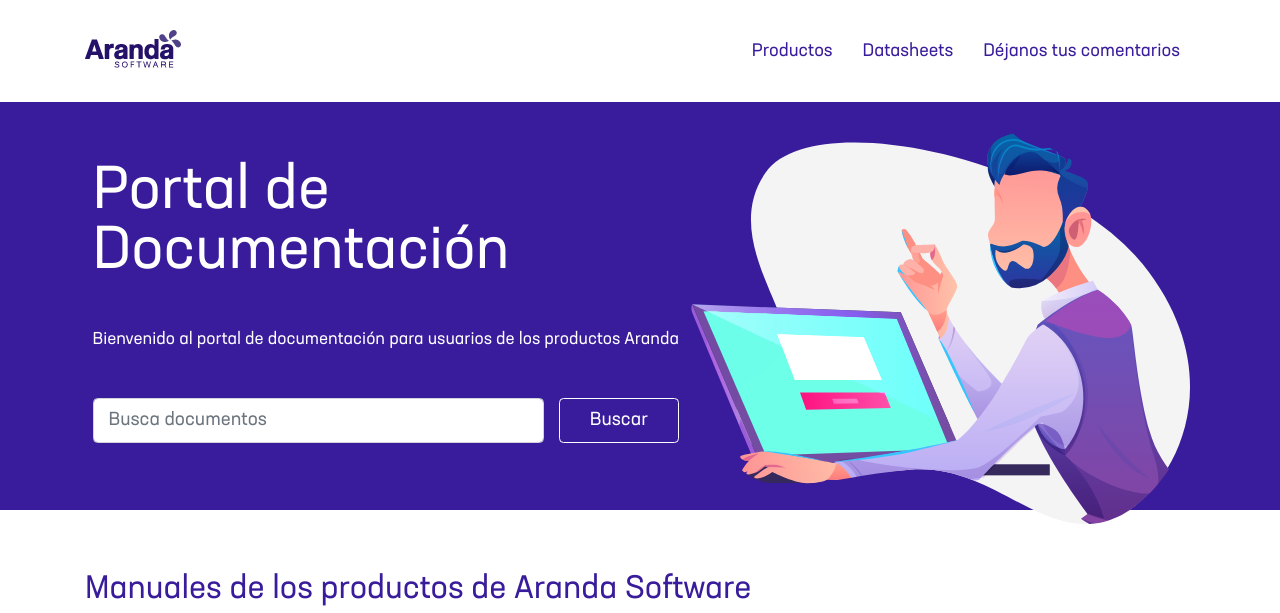
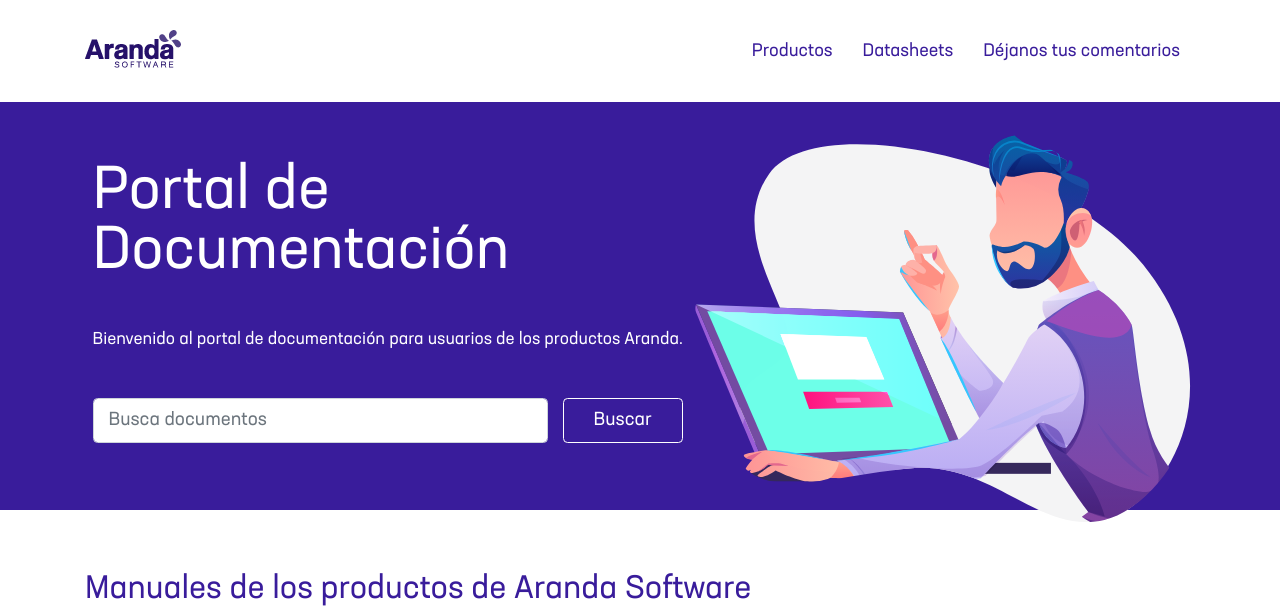
Before and after one commit to aranda-docs/aranda-docs-theme, a Jekyll site: the page built from index.md, in a window 1280 px wide and 900 px high. Shown: the top 613 px of the window. Built offline with Jekyll 4.4.1, drawn with Linux system fonts in a browser that asks for light colours.

Commit message:
Update ar-header-hero.html

```diff
--- a/_includes/ar-header-hero.html
+++ b/_includes/ar-header-hero.html
@@ -4,7 +4,7 @@
             <div class="col-12 col-md-8 col-lg-auto align-items-center d-flex">
                 <div class="jumbotron pl-0 pr-0 pl-lg-2 pr-lg-2">
                     <h1 class="mb-5">Portal de <br>Documentación</h1>
-                    <p class="mb-5">Bienvenido al portal de documentación para usuarios de los productos Aranda</p>
+                    <p class="mb-5">Bienvenido al portal de documentación para usuarios de los productos Aranda.</p>
                     <form action="">
                         <div class="row no-gutters">
                             <div class="col">
```
